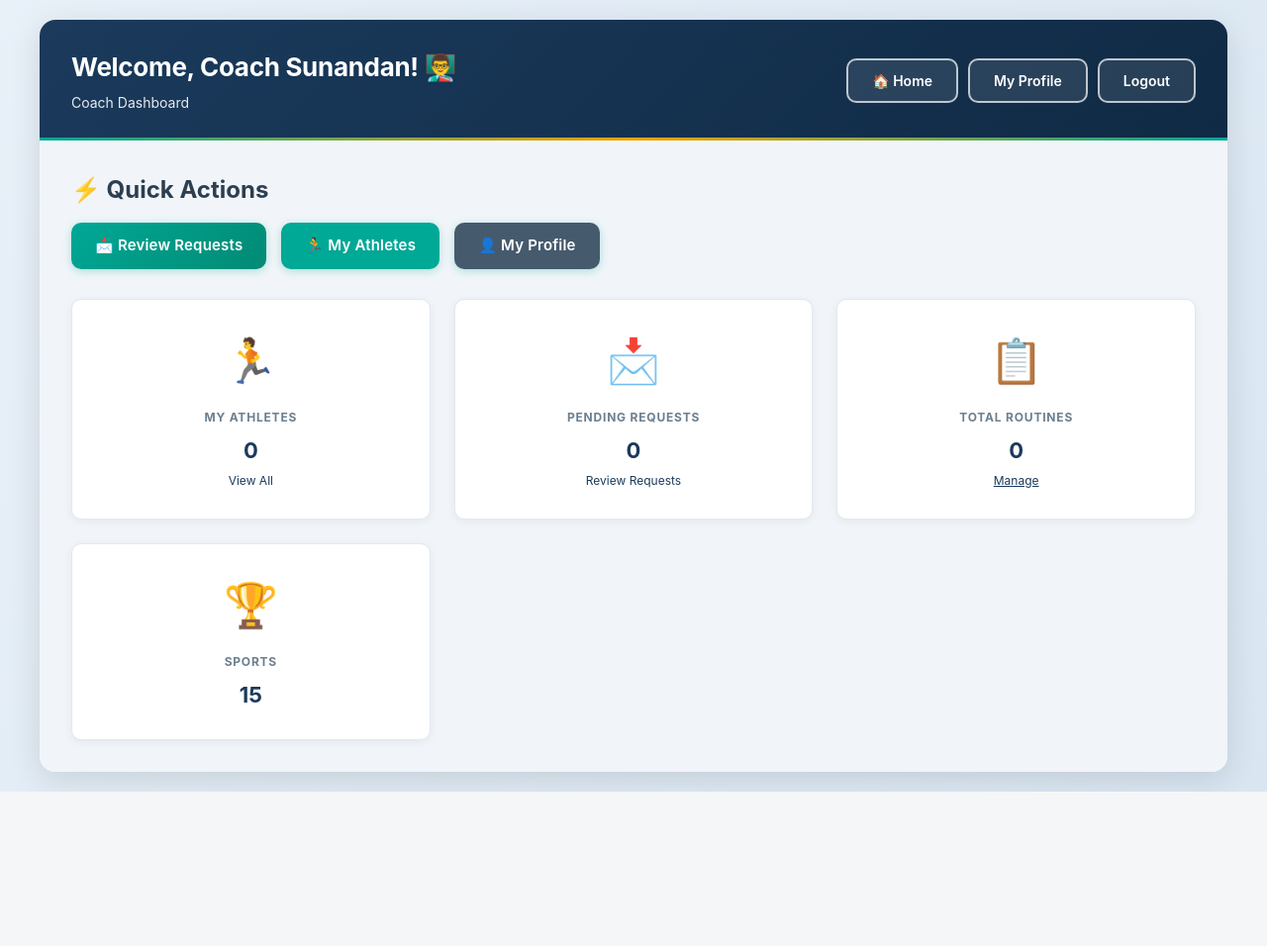
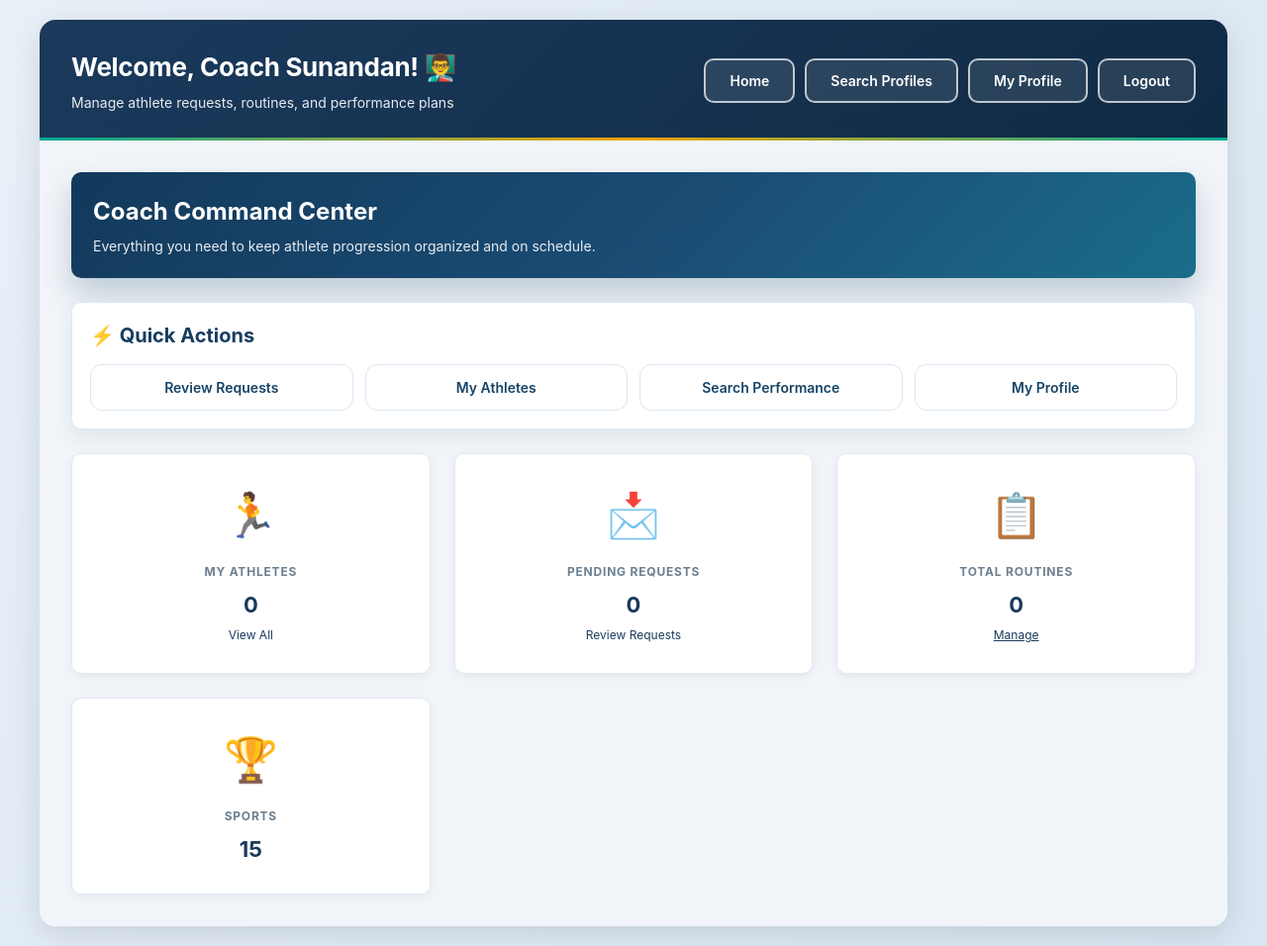
Before and after one commit to Sunandan-FX/closed, a Django app: page /coach/dashboard/ in a window 1280 px wide. Shown: the whole page at 99% size. Before the commit the page ends 800 px from the top, so only its background shows below. Run offline with Django 5.2, Linux system fonts and the light colour scheme; a user stored in the database is signed in; data comes from the database, SQL or seed files in the repository.

Commit message:
coach edit

```diff
--- a/Athletix-Software/Athletix/coach/templates/coach/athlete_requests.html
+++ b/Athletix-Software/Athletix/coach/templates/coach/athlete_requests.html
@@ -10,7 +10,7 @@
             <p>Review and respond to coaching requests</p>
         </div>
         <div class="header-actions">
-            <a href="{% url 'home' %}" class="btn-logout">🏠 Home</a>
+            <a href="{% url 'home' %}" class="btn-logout">Home</a>
             <a href="{% url 'coach:dashboard' %}" class="btn-logout">Dashboard</a>
             <a href="{% url 'logout' %}" class="btn-logout">Logout</a>
         </div>
--- a/Athletix-Software/Athletix/coach/templates/coach/create_routine.html
+++ b/Athletix-Software/Athletix/coach/templates/coach/create_routine.html
@@ -10,7 +10,7 @@
             <p>For {{ athlete.user.first_name }} {{ athlete.user.last_name }}</p>
         </div>
         <div class="header-actions">
-            <a href="{% url 'home' %}" class="btn-logout">🏠 Home</a>
+            <a href="{% url 'home' %}" class="btn-logout">Home</a>
             <a href="{% url 'coach:athlete_detail' athlete.id %}" class="btn-logout">Back to Athlete</a>
             <a href="{% url 'coach:dashboard' %}" class="btn-logout">Dashboard</a>
         </div>
--- a/Athletix-Software/Athletix/coach/templates/coach/dashboard.html
+++ b/Athletix-Software/Athletix/coach/templates/coach/dashboard.html
@@ -3,14 +3,107 @@
 {% block title %}Coach Dashboard - Athletix{% endblock %}
 
 {% block content %}
+<style>
+    .pro-hero {
+        background: linear-gradient(135deg, #12395b 0%, #1b4d75 55%, #1a6d8b 100%);
+        color: #fff;
+        border-radius: var(--radius);
+        padding: 22px;
+        box-shadow: 0 16px 30px rgba(18, 57, 91, 0.22);
+        margin-bottom: 24px;
+    }
+    .pro-hero h2 {
+        margin: 0 0 6px 0;
+        font-size: 24px;
+    }
+    .pro-hero p {
+        margin: 0;
+        opacity: 0.9;
+        font-size: 14px;
+    }
+    .action-grid {
+        display: grid;
+        grid-template-columns: repeat(auto-fit, minmax(180px, 1fr));
+        gap: 12px;
+    }
+    .action-chip {
+        display: flex;
+        align-items: center;
+        justify-content: center;
+        gap: 8px;
+        padding: 12px 14px;
+        border-radius: 12px;
+        text-decoration: none;
+        font-weight: 600;
+        font-size: 14px;
+        border: 1px solid #dbe7f3;
+        background: #fff;
+        color: #164466;
+        transition: var(--transition);
+    }
+    .action-chip:hover {
+        transform: translateY(-2px);
+        box-shadow: 0 8px 18px rgba(22, 68, 102, 0.15);
+        background: #f4f9ff;
+    }
+    .section-card {
+        background: #fff;
+        border: 1px solid #dce8f3;
+        border-radius: var(--radius);
+        padding: 18px;
+        box-shadow: 0 8px 20px rgba(23, 52, 80, 0.08);
+    }
+    .section-head {
+        display: flex;
+        justify-content: space-between;
+        align-items: center;
+        margin-bottom: 14px;
+    }
+    .section-head h2 {
+        margin: 0;
+        font-size: 20px;
+        color: #173e60;
+    }
+    .section-head a {
+        color: #1a5e90;
+        text-decoration: none;
+        font-weight: 600;
+        font-size: 13px;
+    }
+    .request-grid,
+    .athlete-grid {
+        display: grid;
+        grid-template-columns: repeat(auto-fill, minmax(260px, 1fr));
+        gap: 14px;
+    }
+    .request-item,
+    .athlete-item {
+        border: 1px solid #d9e6f2;
+        border-radius: 12px;
+        padding: 14px;
+        background: #fcfeff;
+    }
+    .mini-avatar {
+        width: 42px;
+        height: 42px;
+        border-radius: 50%;
+        display: flex;
+        align-items: center;
+        justify-content: center;
+        color: #fff;
+        font-weight: 700;
+        flex-shrink: 0;
+    }
+</style>
 <div class="dashboard-container">
     <div class="dashboard-header">
         <div class="user-info">
             <h1>Welcome, Coach {{ user.first_name }}! 👨‍🏫</h1>
-            <p>Coach Dashboard</p>
+            <p>Manage athlete requests, routines, and performance plans</p>
         </div>
         <div class="header-actions">
-            <a href="{% url 'home' %}" class="btn-logout">🏠 Home</a>
+            <a href="{% url 'home' %}" class="btn-logout">Home</a>
+            <a href="{% url 'profile_search' %}" class="btn-logout">Search Profiles</a>
             <a href="{% url 'coach:profile' %}" class="btn-logout">My Profile</a>
             <a href="{% url 'logout' %}" class="btn-logout">Logout</a>
         </div>
@@ -28,23 +121,23 @@
         </div>
         {% endif %}
 
-        <!-- Quick Actions - Moved to Top -->
-        <div style="margin-bottom: 30px;">
-            <h2 style="margin-bottom: 15px; color: var(--gray-900);">⚡ Quick Actions</h2>
-            <div style="display: flex; gap: 15px; flex-wrap: wrap;">
-                <a href="{% url 'coach:athlete_requests' %}" class="btn btn-primary" style="display: inline-block; width: auto; padding: 12px 24px; text-decoration: none;">
-                    📩 Review Requests
-                </a>
-                <a href="{% url 'coach:my_athletes' %}" class="btn btn-primary" style="display: inline-block; width: auto; padding: 12px 24px; background: var(--secondary); text-decoration: none;">
-                    🏃 My Athletes
-                </a>
-                <a href="{% url 'coach:profile' %}" class="btn btn-primary" style="display: inline-block; width: auto; padding: 12px 24px; background: var(--gray-700); text-decoration: none;">
-                    👤 My Profile
-                </a>
+        <div class="pro-hero">
+            <h2>Coach Command Center</h2>
+            <p>Everything you need to keep athlete progression organized and on schedule.</p>
+        </div>
+
+        <div class="section-card" style="margin-bottom: 22px;">
+            <div class="section-head">
+                <h2>⚡ Quick Actions</h2>
+            </div>
+            <div class="action-grid">
+                <a href="{% url 'coach:athlete_requests' %}" class="action-chip">Review Requests</a>
+                <a href="{% url 'coach:my_athletes' %}" class="action-chip">My Athletes</a>
+                <a href="{% url 'coach:performance' %}" class="action-chip">Search Performance</a>
+                <a href="{% url 'coach:profile' %}" class="action-chip">My Profile</a>
             </div>
         </div>
 
-        <!-- Quick Stats -->
         <div class="info-grid">
             <div class="info-card">
                 <div class="card-icon">🏃</div>
@@ -71,18 +164,17 @@
             </div>
         </div>
 
-        <!-- Pending Requests Preview -->
         {% if pending_requests %}
-        <div style="margin-top: 30px;">
-            <div style="display: flex; justify-content: space-between; align-items: center; margin-bottom: 15px;">
-                <h2 style="color: var(--gray-900);">📩 Pending Athlete Requests</h2>
-                <a href="{% url 'coach:athlete_requests' %}" style="color: var(--primary); font-size: 14px;">View All →</a>
+        <div class="section-card" style="margin-top: 24px;">
+            <div class="section-head">
+                <h2>📩 Pending Athlete Requests</h2>
+                <a href="{% url 'coach:athlete_requests' %}">View All →</a>
             </div>
-            <div style="display: grid; grid-template-columns: repeat(auto-fill, minmax(280px, 1fr)); gap: 15px;">
+            <div class="request-grid">
                 {% for request in pending_requests|slice:":3" %}
-                <div class="info-card" style="padding: 20px; border-left: 4px solid var(--accent);">
+                <div class="request-item" style="border-left: 4px solid var(--accent);">
                     <div style="display: flex; align-items: center; margin-bottom: 15px;">
-                        <div style="width: 45px; height: 45px; background: var(--primary); border-radius: 50%; display: flex; align-items: center; justify-content: center; color: white; margin-right: 12px;">
+                        <div class="mini-avatar" style="background: var(--primary); margin-right: 12px;">
                             {{ request.athlete.first_name|slice:":1" }}{{ request.athlete.last_name|slice:":1" }}
                         </div>
                         <div>
@@ -109,18 +201,17 @@
         </div>
         {% endif %}
 
-        <!-- My Athletes Preview -->
         {% if my_athletes %}
-        <div style="margin-top: 30px;">
-            <div style="display: flex; justify-content: space-between; align-items: center; margin-bottom: 15px;">
-                <h2 style="color: var(--gray-900);">🏃 My Athletes</h2>
-                <a href="{% url 'coach:my_athletes' %}" style="color: var(--primary); font-size: 14px;">View All →</a>
+        <div class="section-card" style="margin-top: 24px;">
+            <div class="section-head">
+                <h2>🏃 My Athletes</h2>
+                <a href="{% url 'coach:my_athletes' %}">View All →</a>
             </div>
-            <div style="display: grid; grid-template-columns: repeat(auto-fill, minmax(250px, 1fr)); gap: 15px;">
+            <div class="athlete-grid">
                 {% for ac in my_athletes|slice:":4" %}
-                <div class="info-card" style="padding: 20px;">
+                <div class="athlete-item">
                     <div style="display: flex; align-items: center; margin-bottom: 10px;">
-                        <div style="width: 45px; height: 45px; background: var(--secondary); border-radius: 50%; display: flex; align-items: center; justify-content: center; color: white; margin-right: 12px;">
+                        <div class="mini-avatar" style="background: var(--secondary); margin-right: 12px;">
                             {{ ac.athlete.first_name|slice:":1" }}{{ ac.athlete.last_name|slice:":1" }}
                         </div>
                         <div>
--- a/Athletix-Software/Athletix/coach/templates/coach/edit_routine.html
+++ b/Athletix-Software/Athletix/coach/templates/coach/edit_routine.html
@@ -10,7 +10,7 @@
             <p>For {{ routine.athlete.first_name }} {{ routine.athlete.last_name }}</p>
         </div>
         <div class="header-actions">
-            <a href="{% url 'home' %}" class="btn-logout">🏠 Home</a>
+            <a href="{% url 'home' %}" class="btn-logout">Home</a>
             <a href="{% url 'coach:my_athletes' %}" class="btn-logout">All Athletes</a>
             <a href="{% url 'coach:dashboard' %}" class="btn-logout">Dashboard</a>
         </div>
--- a/Athletix-Software/Athletix/coach/urls.py
+++ b/Athletix-Software/Athletix/coach/urls.py
@@ -5,6 +5,7 @@ app_name = 'coach'
 
 urlpatterns = [
     path('dashboard/', views.coach_dashboard, name='dashboard'),
+    path('performance/', views.performance_search, name='performance'),
     path('profile/', views.coach_profile, name='profile'),
     path('requests/', views.athlete_requests, name='athlete_requests'),
     path('requests/<int:request_id>/<str:action>/', views.handle_request, name='handle_request'),
--- a/Athletix-Software/Athletix/coach/views.py
+++ b/Athletix-Software/Athletix/coach/views.py
@@ -4,6 +4,7 @@ from django.contrib import messages
 from django.http import JsonResponse
 
 from player.models import Sport, CoachRequest, AthleteCoach, DailyRoutine, AthleteSport
+from player.performance_utils import build_routine_performance_data
 from user.models import User
 
 
@@ -347,3 +348,61 @@ def approve_routine_completion(request, routine_id):
     if athlete_profile:
         return redirect('coach:athlete_detail', athlete_id=athlete_profile.id)
     return redirect('coach:my_athletes')
+
+
+@login_required
+@coach_required
+def performance_search(request):
+    """Search coached athletes by name and inspect their performance charts."""
+    user = request.user
+    query = request.GET.get('q', '').strip()
+    selected_relation_id = request.GET.get('athlete', '').strip()
+
+    relations = AthleteCoach.objects.filter(coach=user, is_active=True).select_related('athlete', 'sport')
+    if query:
+        relations = relations.filter(
+            Q(athlete__first_name__icontains=query) |
+            Q(athlete__last_name__icontains=query) |
+            Q(athlete__email__icontains=query)
+        )
+
+    search_results = []
+    for relation in relations:
+        summary = build_routine_performance_data(
+            DailyRoutine.objects.filter(athlete=relation.athlete, coach=user)
+        )
+        athlete_profile = getattr(relation.athlete, 'athlete_profile', None)
+        summary.update({
+            'relation_id': relation.id,
+            'athlete': relation.athlete,
+            'athlete_profile': athlete_profile,
+            'sport': relation.sport,
+        })
+        search_results.append(summary)
+
+    selected_relation = None
+    selected_summary = None
+    if selected_relation_id.isdigit():
+        selected_relation = relations.filter(id=int(selected_relation_id)).first()
+        if selected_relation:
+            selected_summary = build_routine_performance_data(
+                DailyRoutine.objects.filter(athlete=selected_relation.athlete, coach=user)
+            )
+            selected_summary.update({
+                'relation_id': selected_relation.id,
+                'athlete': selected_relation.athlete,
+                'athlete_profile': getattr(selected_relation.athlete, 'athlete_profile', None),
+                'sport': selected_relation.sport,
+            })
+    elif search_results:
+        selected_summary = search_results[0]
+        selected_relation = relations.filter(id=selected_summary['relation_id']).first()
+
+    context = {
+        'search_query': query,
+        'search_results': search_results,
+        'selected_summary': selected_summary,
+        'selected_relation': selected_relation,
+        'total_results': len(search_results),
+    }
+    return render(request, 'coach/performance_search.html', context)
```
Also changed, not shown: Athletix-Software/Athletix/coach/templates/coach/my_athletes.html (+6 -1 lines), Athletix-Software/Athletix/coach/templates/coach/performance_search.html (added, +502 -0 lines).
